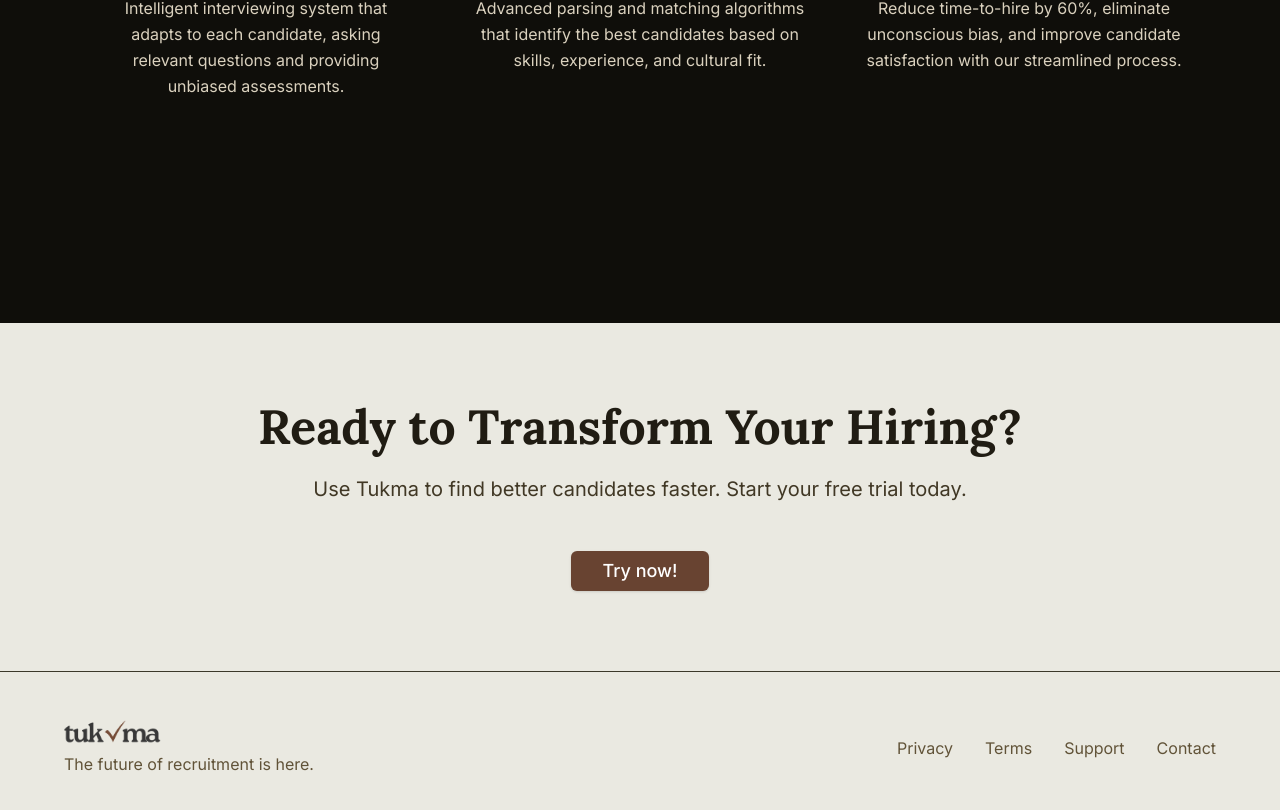
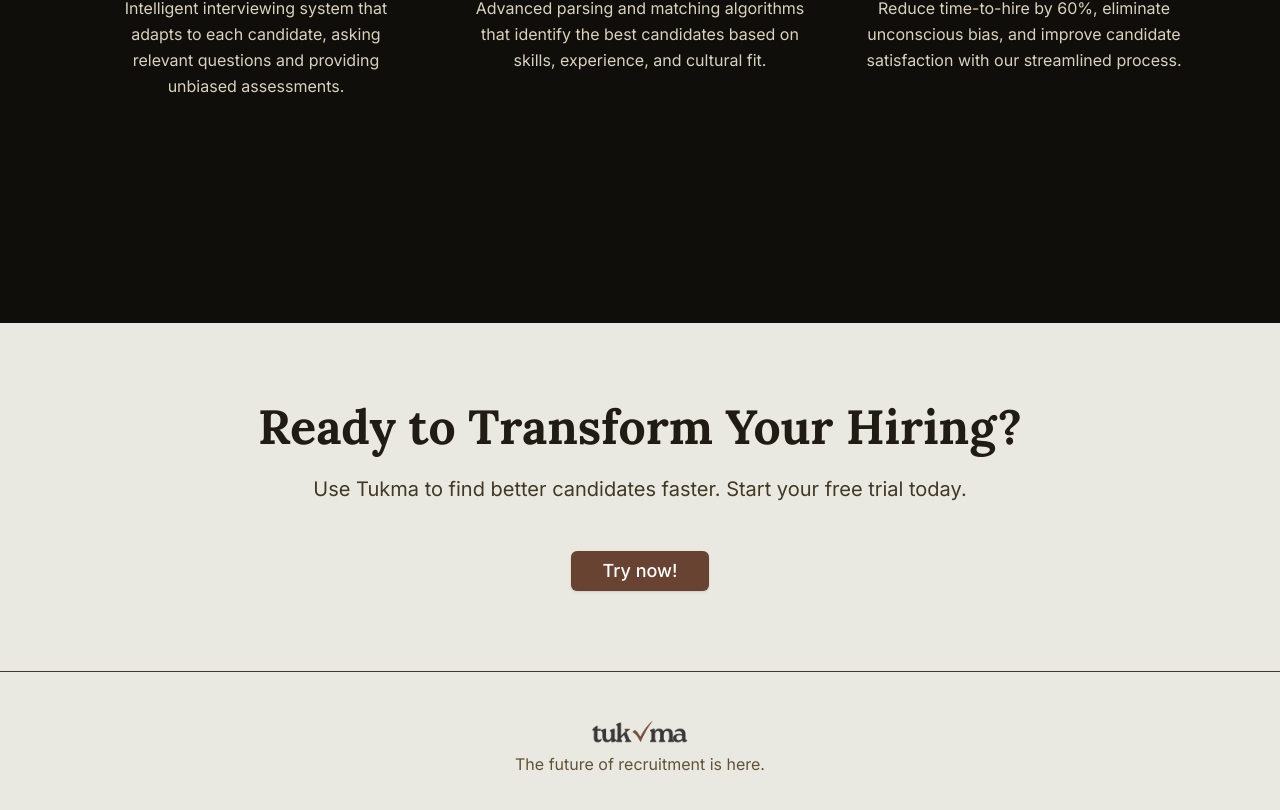
Before and after one commit to jasperket/tukma-frontend, a Next.js app: page / in a window 1280 px wide. Shown: the part 1349-2159 px from the top of the page. Built offline with nearby package versions, Linux system fonts and the light colour scheme.

Commit message:
Remove links from footer

```diff
--- a/src/app/page.tsx
+++ b/src/app/page.tsx
@@ -168,26 +168,12 @@ export default function HomePage() {
       <div className="mx-auto max-w-7xl">
         <footer className="border-t border-background-200 px-6 py-12">
           <div className="mx-auto max-w-6xl">
-            <div className="flex flex-col items-center justify-between md:flex-row">
-              <div className="mb-6 md:mb-0">
+            <div className="flex flex-col items-center justify-center">
+              <div className="flex flex-col items-center justify-center">
                 <Image src={logo} alt="Tukma Logo" className="h-6 w-auto" />
                 <p className="mt-2 text-text-300">
                   The future of recruitment is here.
                 </p>
-              </div>
-              <div className="flex space-x-8 text-text-300">
-                <a href="#" className="transition-colors hover:text-text-100">
-                  Privacy
-                </a>
-                <a href="#" className="transition-colors hover:text-text-100">
-                  Terms
-                </a>
-                <a href="#" className="transition-colors hover:text-text-100">
-                  Support
-                </a>
-                <a href="#" className="transition-colors hover:text-text-100">
-                  Contact
-                </a>
               </div>
             </div>
           </div>
```
